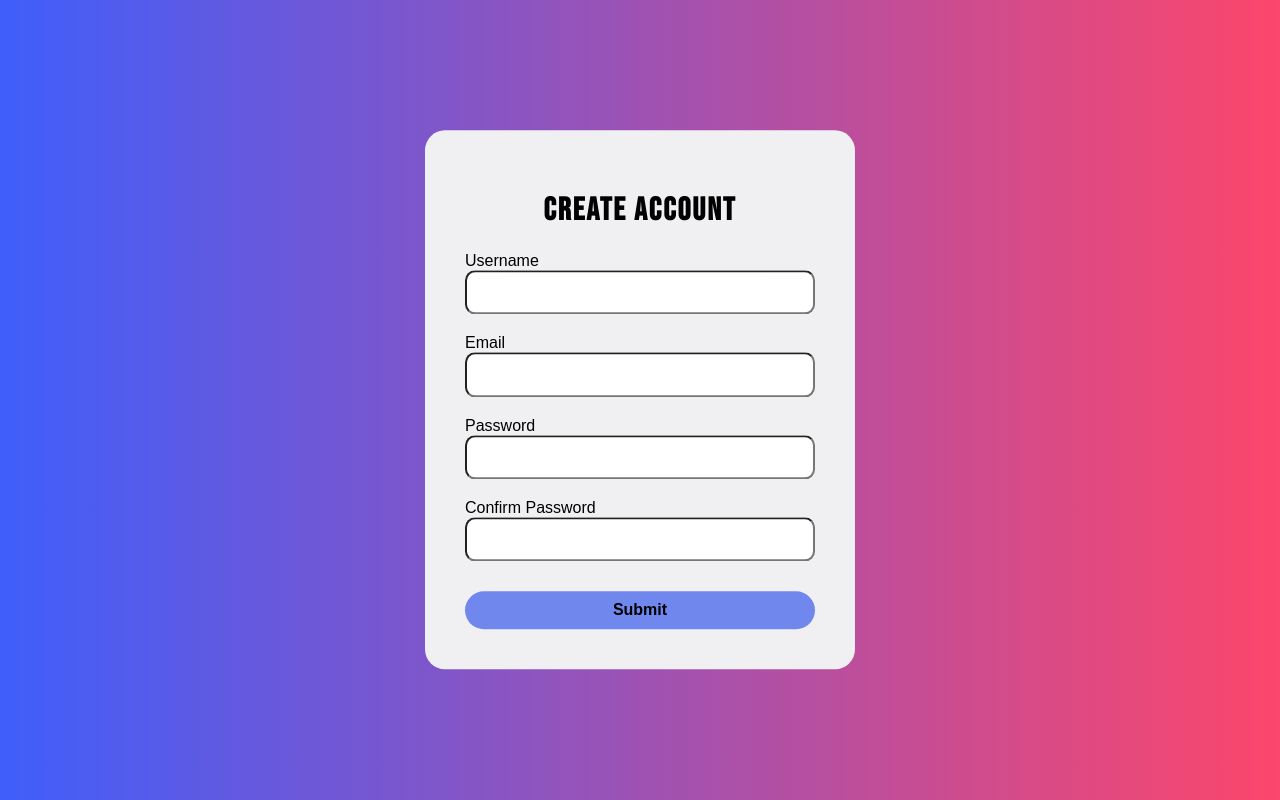
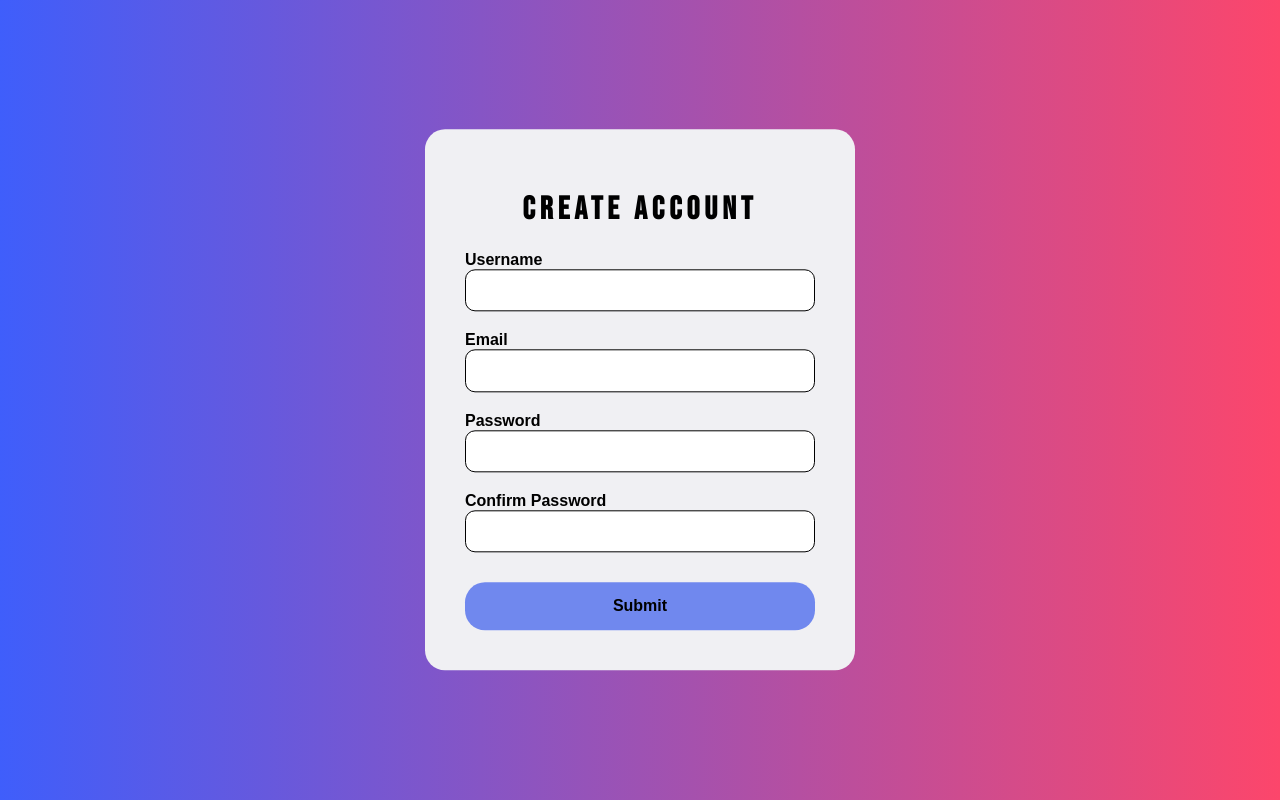
Before and after one commit to surya74697873/Create-Account-Page-Validation-JS, a plain HTML site: page index.html in a window 1280 px wide. Drawn offline with Linux system fonts and the light colour scheme.

Commit message:
Styles are just Improved

```diff
--- a/main.js
+++ b/main.js
@@ -11,7 +11,6 @@ const validations = [nameValidation,emailValidation,passwordValildation,cpasswor
 
 button.addEventListener("click",(e) => {
     if(!validateForm()){
-        window.alert("Invalid User Incredentials")
         e.preventDefault()
     }
 })
--- a/style.scss
+++ b/style.scss
@@ -26,8 +26,7 @@ body{
 
     h1{
         font-family: "Bebas Neue";
-        letter-spacing: 2px;
-        font-stretch: 20px;
+        letter-spacing: 5px;
         text-align: center;
         font-size: 2rem;
     }
@@ -39,6 +38,7 @@ body{
 
         label{
             font-size: 1rem;
+            font-weight: bold;
         }
     }
 
@@ -47,6 +47,7 @@ body{
         outline: none;
         padding: 0.7rem;
         border-radius: 10px;
+        border: 0.5px solid;
     }
 
     .error{
@@ -60,7 +61,7 @@ body{
     button{
         margin-top: 10px;
         width: 100%;
-        padding: 10px 20px;
+        padding: 15px 20px;
         font-size: 1rem;
         font-weight: bold;
         background-color:rgb(80,111,238,0.8);
@@ -68,5 +69,4 @@ body{
         border: none;
     }
 
-
 }
```
Also changed, not shown: style.css.
